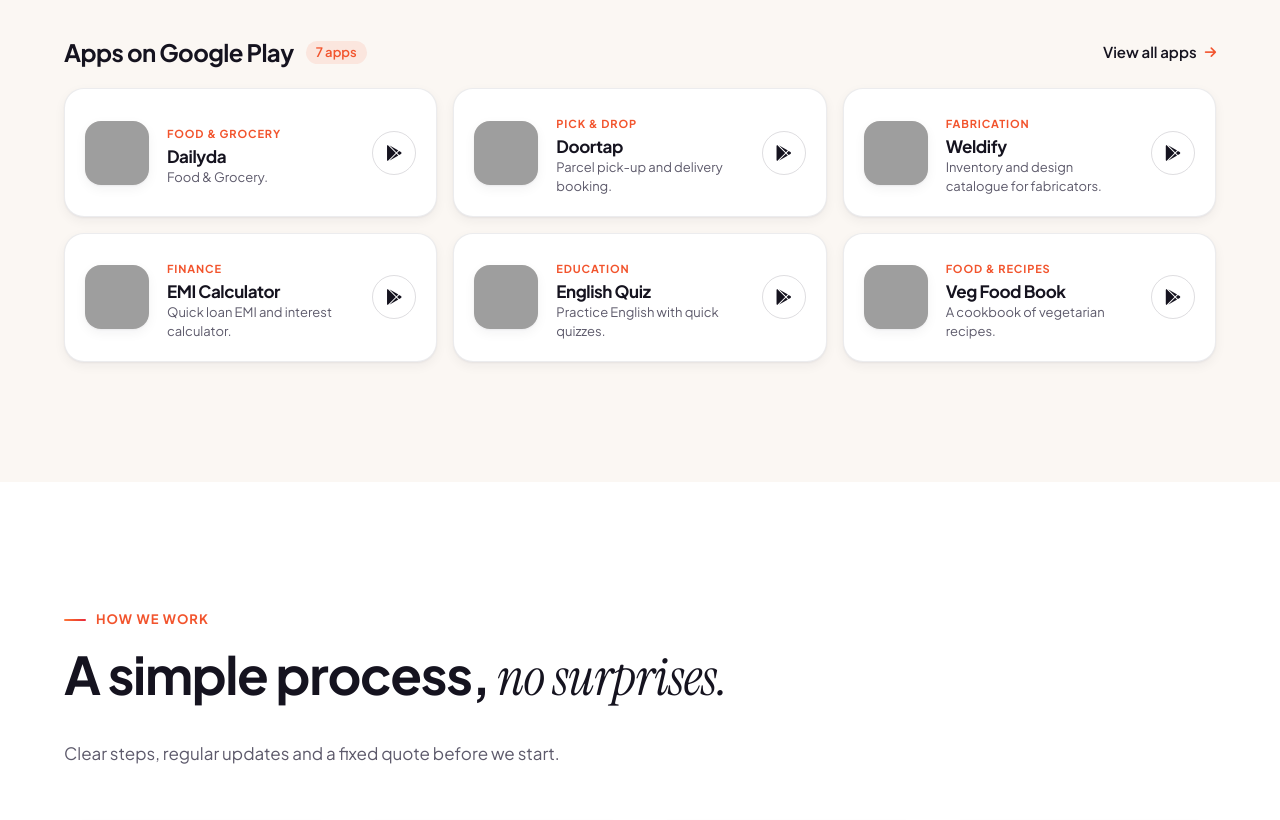
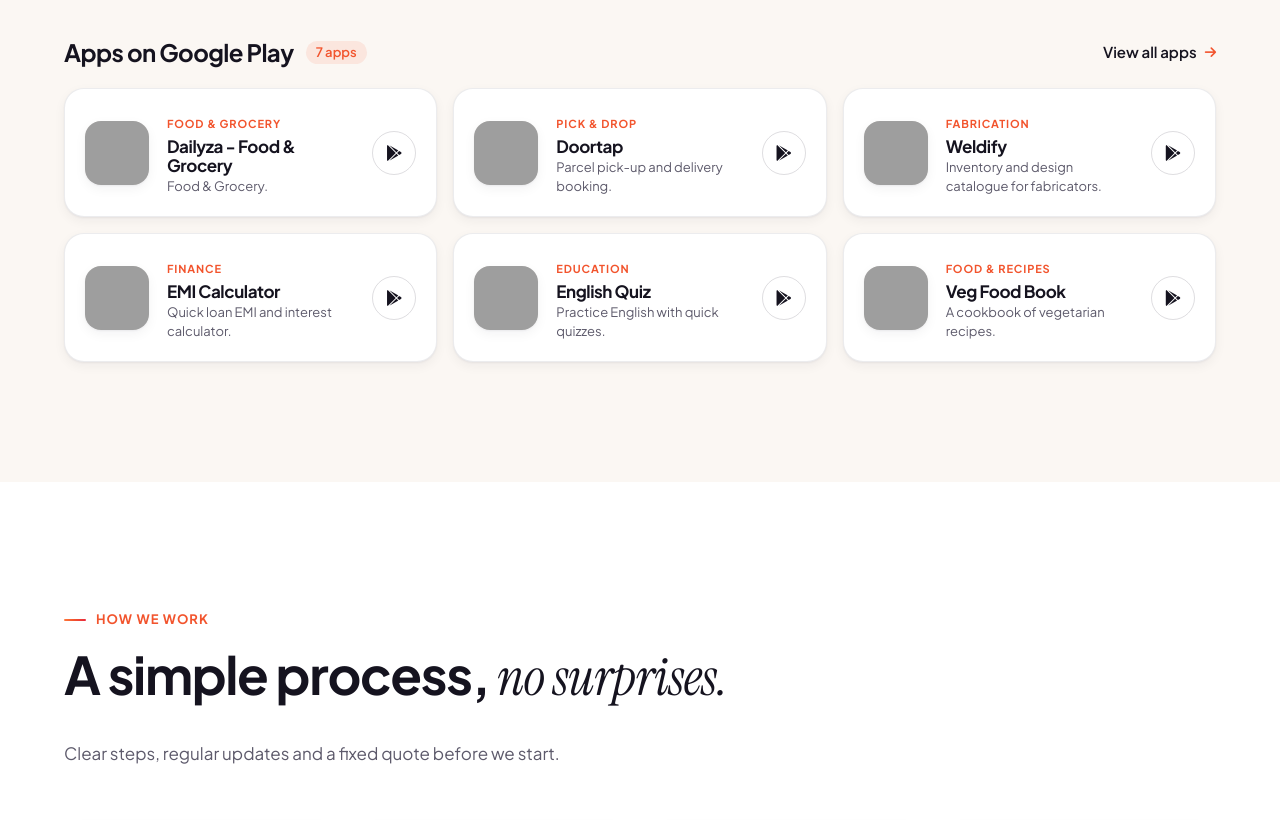
Before and after one commit to djsonusaifi/bulandtecg, a plain HTML site: page index.html in a window 1280 px wide. Shown: the part 4360-5180 px from the top of the page. Drawn offline with Linux system fonts and the light colour scheme; grey boxes are pictures that could not be loaded; animation ran at ten frames a second.

Commit message:
Update index.html

```diff
--- a/index.html
+++ b/index.html
@@ -215,7 +215,7 @@
                 <div class="apps-grid">
                     <a class="app" href="https://play.google.com/store/apps/details?id=com.bulandtech.bastisevallp" target="_blank" rel="noopener" data-reveal>
                     <img src="https://play-lh.googleusercontent.com/rAsdb1RxbkKQiA8cNcKURxkn7g1GJ1y5LlXuflyYGRRuIq47wUqWKCf70RU-y-tVhBukBXSJNyIWZSq9J_ja=s128" alt="Bastiseva app icon" loading="lazy" width="64" height="64">
-                    <div class="app-body"><span class="app-cat">Food & Grocery</span><h4>Dailyda</h4><p>Food & Grocery.</p></div>
+                    <div class="app-body"><span class="app-cat">Food & Grocery</span><h4>Dailyza - Food & Grocery</h4><p>Food & Grocery.</p></div>
                     <span class="app-get" aria-hidden="true"><i class="fab fa-google-play"></i></span>
                 </a><a class="app" href="https://play.google.com/store/apps/details?id=com.bulandtech.speeddrop" target="_blank" rel="noopener" data-reveal>
                     <img src="https://play-lh.googleusercontent.com/4g-PT4-Fqvg-RnjE0lZCgMLARwtKJGTluYt-6JqAH5JOVQzpx_7Lfb9ddok3p340Bp45e1iedKzew4qQZakc=s128" alt="Doortap app icon" loading="lazy" width="64" height="64">
```
